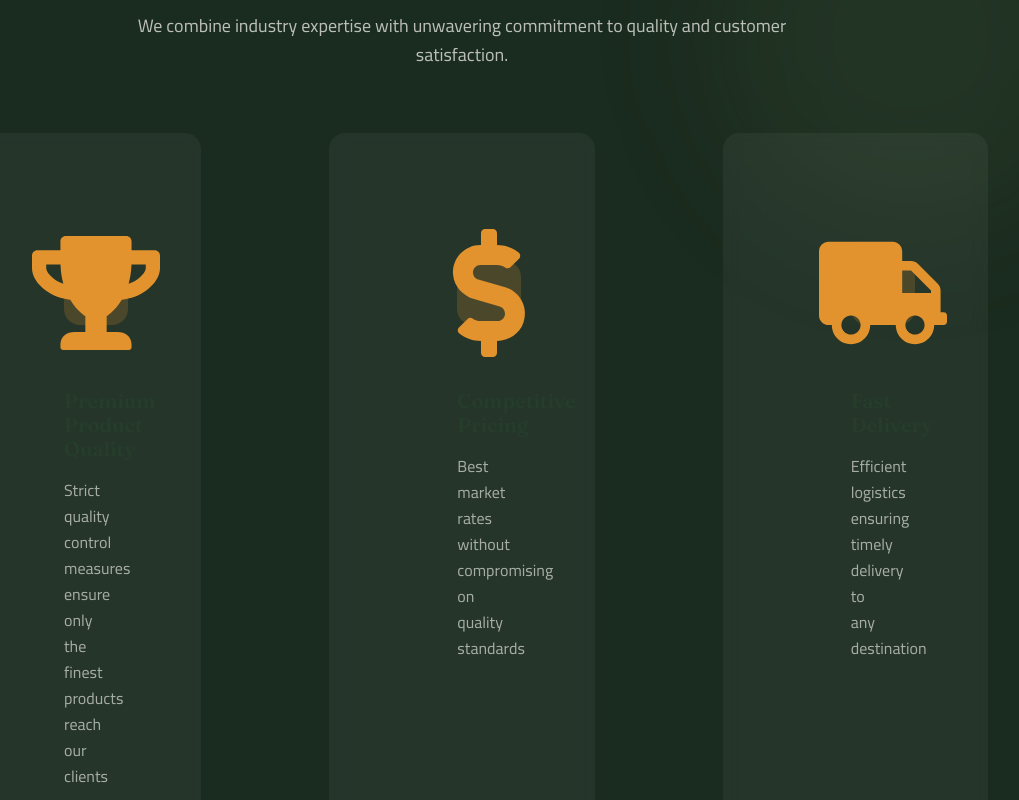
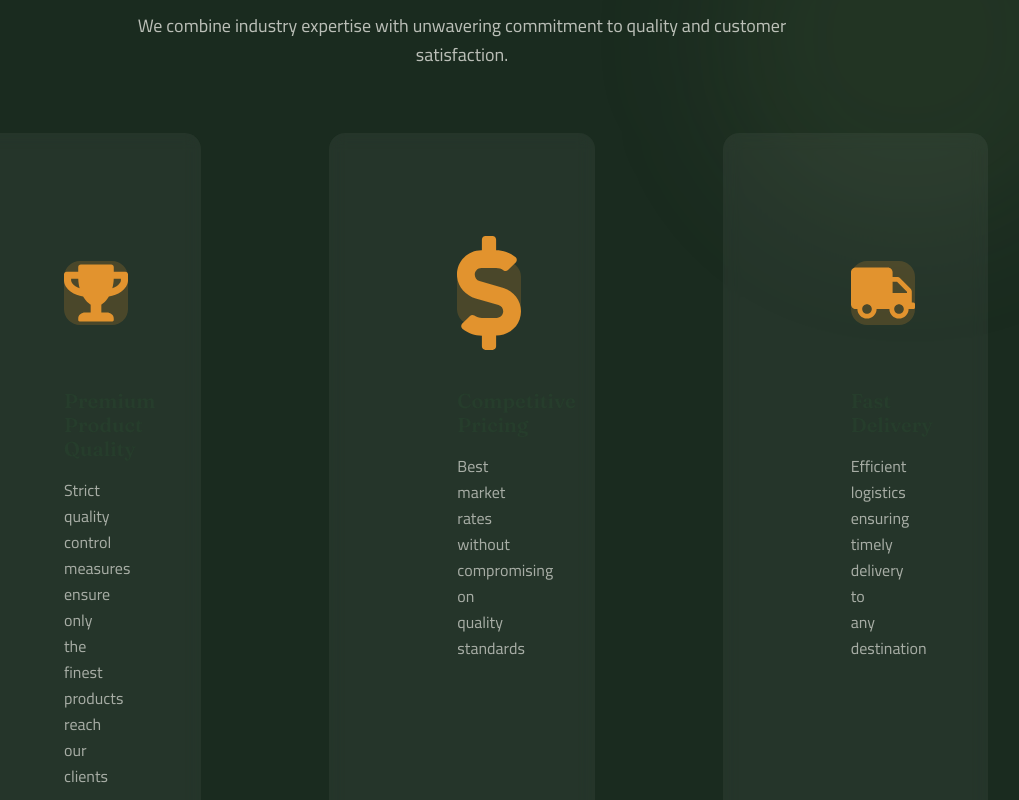
Before and after one commit to malkmohamed2792008-cyber/cargill-export-website, a Next.js app: page / in a window 1280 px wide. Shown: the part 4500-5300 px from the top of the page, without its empty margins (178-1197 px from the left). Built offline with nearby package versions, Linux system fonts and the light colour scheme.

Commit message:
refactor(why-choose-us): accessibility improvements and token-friendly classes

```diff
--- a/components/home/WhyChooseUs.tsx
+++ b/components/home/WhyChooseUs.tsx
@@ -15,9 +15,9 @@ const iconMap: Record<string, React.ComponentType<{ className?: string }>> = {
 
 export default function WhyChooseUs() {
   return (
-    <section className="section bg-primary-dark relative overflow-hidden">
+    <section role="region" aria-label="Why choose us" className="section bg-primary-dark relative overflow-hidden">
       {/* Background Accents */}
-      <div className="absolute inset-0">
+      <div className="absolute inset-0" aria-hidden>
         <div className="absolute top-0 right-0 w-96 h-96 bg-secondary/10 rounded-full blur-3xl" />
         <div className="absolute bottom-0 left-0 w-80 h-80 bg-accent/5 rounded-full blur-3xl" />
       </div>
@@ -31,16 +31,9 @@ export default function WhyChooseUs() {
           transition={{ duration: 0.6 }}
           className="text-center max-w-2xl mx-auto mb-16"
         >
-          <span className="text-accent font-medium uppercase tracking-wider text-sm">
-            Why Choose Us
-          </span>
-          <h2 className="font-heading text-3xl md:text-4xl font-bold text-white mt-2 mb-4">
-            Your Trusted Partner in Global Trade
-          </h2>
-          <p className="text-white/70 text-lg leading-relaxed">
-            We combine industry expertise with unwavering commitment to quality
-            and customer satisfaction.
-          </p>
+          <span className="text-accent font-medium uppercase tracking-wider text-sm">Why Choose Us</span>
+          <h2 className="font-heading text-3xl md:text-4xl font-bold text-white mt-2 mb-4">Your Trusted Partner in Global Trade</h2>
+          <p className="text-white/70 text-lg leading-relaxed">We combine industry expertise with unwavering commitment to quality and customer satisfaction.</p>
         </motion.div>
 
         {/* Features Grid */}
@@ -48,26 +41,21 @@ export default function WhyChooseUs() {
           {whyChooseUs.map((item, index) => {
             const IconComponent = iconMap[item.icon] || FaTrophy
             return (
-              <motion.div
+              <motion.article
                 key={item.title}
                 initial={{ opacity: 0, y: 20 }}
                 whileInView={{ opacity: 1, y: 0 }}
                 viewport={{ once: true }}
                 transition={{ duration: 0.6, delay: index * 0.1 }}
                 className="bg-white/5 backdrop-blur-sm rounded-2xl p-8 hover:bg-white/15 transition-all duration-300 group hover:-translate-y-2"
+                aria-labelledby={`feature-title-${index}`}
               >
-                <div className="w-16 h-16 bg-accent/20 rounded-2xl flex items-center justify-center mb-6 group-hover:bg-accent group-hover:text-primary-dark transition-all duration-300">
-                  <span className="w-8 h-8 flex items-center justify-center text-accent group-hover:text-primary-dark">
-                    <IconComponent className="w-8 h-8" />
-                  </span>
+                <div className="w-16 h-16 bg-accent/20 rounded-2xl flex items-center justify-center mb-6 group-hover:bg-accent group-hover:text-primary-dark transition-all duration-300" aria-hidden>
+                  <IconComponent className="w-8 h-8 text-accent group-hover:text-primary-dark" aria-hidden />
                 </div>
-                <h3 className="font-heading text-xl font-semibold text-white mb-3">
-                  {item.title}
-                </h3>
-                <p className="text-white/60 text-base leading-relaxed">
-                  {item.description}
-                </p>
-              </motion.div>
+                <h3 id={`feature-title-${index}`} className="font-heading text-xl font-semibold text-white mb-3">{item.title}</h3>
+                <p className="text-white/60 text-base leading-relaxed">{item.description}</p>
+              </motion.article>
             )
           })}
         </div>
```
